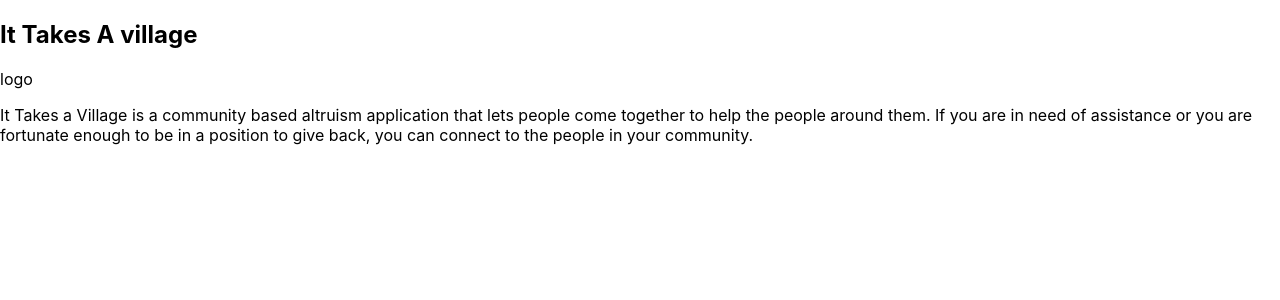
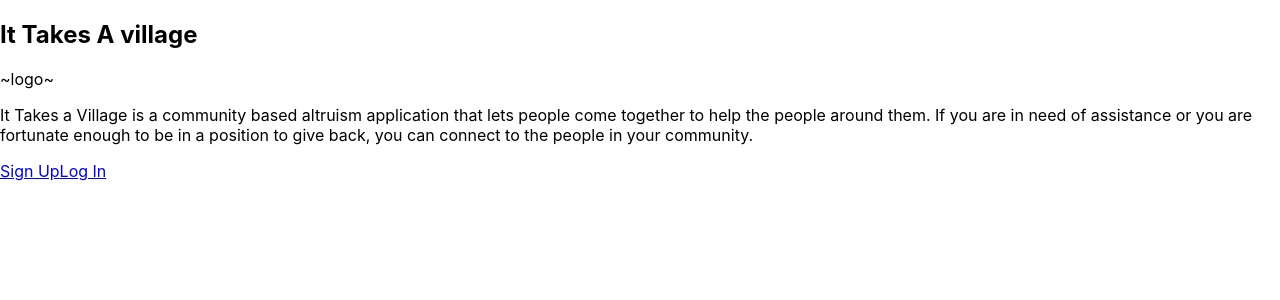
Before and after one commit to brendenrdowd/itTakesAVillage-client, a React (Create React App) app: page / in a window 1280 px wide. Shown: the top 300 px of the page. Built offline with nearby package versions, Linux system fonts and the light colour scheme.

Commit message:
added now.json

```diff
--- a/src/index.css
+++ b/src/index.css
@@ -11,3 +11,7 @@ code {
   font-family: source-code-pro, Menlo, Monaco, Consolas, 'Courier New',
     monospace;
 }
+
+main{
+
+}
--- a/src/routes/LandingPage/LandingPage.js
+++ b/src/routes/LandingPage/LandingPage.js
@@ -1,14 +1,18 @@
 import React from 'react'
-import Link from 'react-router-dom'
+import {Link} from 'react-router-dom'
+import './LandingPage.css'
 
 export default function LandingPage() {
   return (
     <section>
       <h2>It Takes A village</h2>
-      logo
+      ~logo~
       <p>It Takes a Village is a community based altruism application that lets people come together to help the people around them. If you are in need of assistance or you are fortunate enough to be in a position to give back, you can connect to the people in your community.
       </p>
-      {/* buttons */}
+      <div className="button-bar">
+        <Link to='/registration' className="btn">Sign Up</Link>
+        <Link to='/login' className="btn">Log In</Link>
+      </div>
     </section>
   )
 }
```
Also changed, not shown: public/now.json (added, +9 -0 lines), src/routes/LandingPage/LandingPage.css (added), 1 other file (tests, documents, lock files or other folders).
